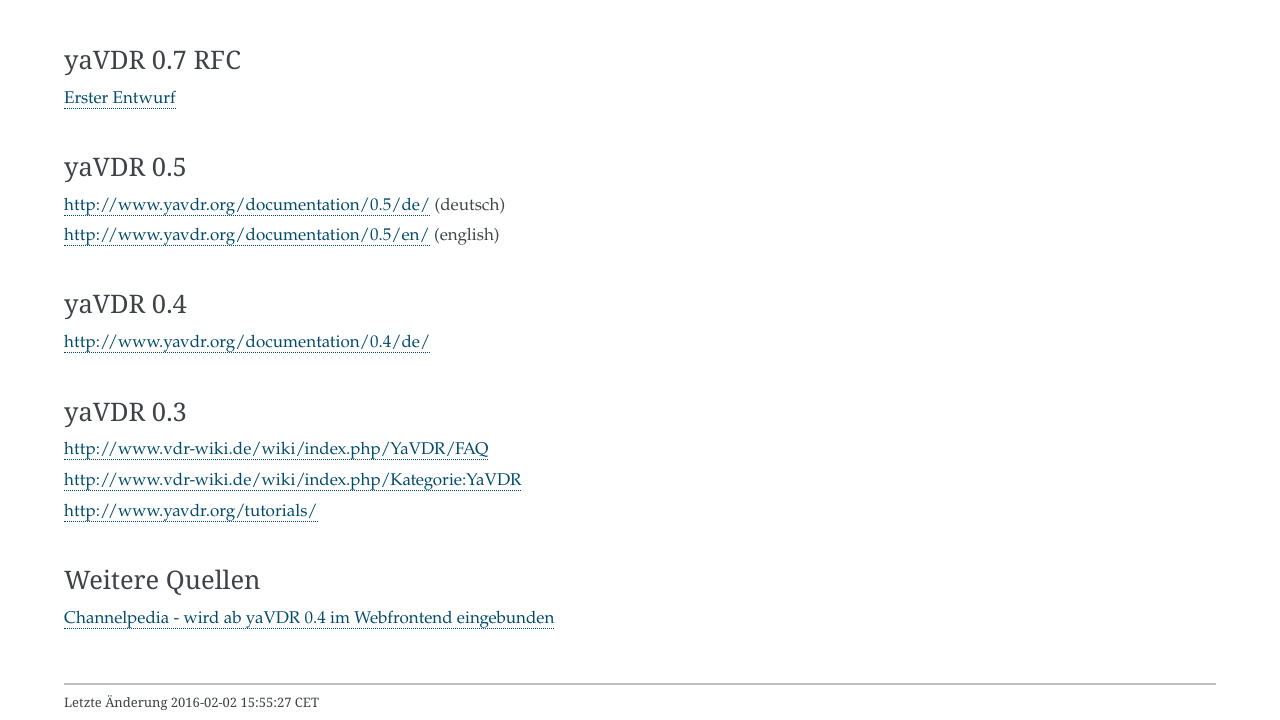
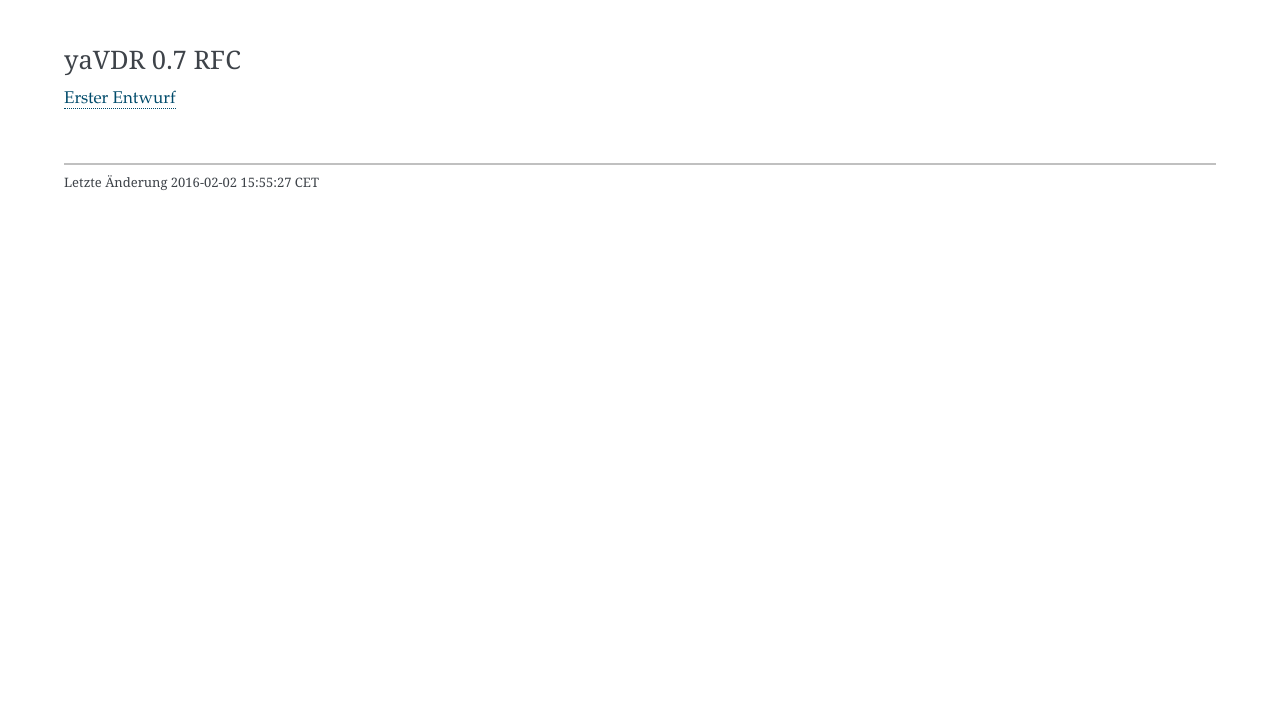
Before and after one commit to yavdr/yavdr-bugtracker, a plain HTML site: page index.html in a window 1280 px wide. Shown: the part 95-815 px from the top of the page. Drawn offline with Linux system fonts and the light colour scheme.

Commit message:
remove old stuff

```diff
--- a/index.html
+++ b/index.html
@@ -813,25 +813,6 @@ asciidoc.install();
 <h3 id="_yavdr_0_6">yaVDR 0.7 RFC</h3>
 <div class="paragraph"><p><a href="yaVDR_07.html">Erster Entwurf</a></p></div>
 </div>
-<div class="sect2">
-<h3 id="_yavdr_0_5">yaVDR 0.5</h3>
-<div class="paragraph"><p><a href="http://www.yavdr.org/documentation/0.5/de/">http://www.yavdr.org/documentation/0.5/de/</a> (deutsch)</p></div>
-<div class="paragraph"><p><a href="http://www.yavdr.org/documentation/0.5/en/">http://www.yavdr.org/documentation/0.5/en/</a> (english)</p></div>
-</div>
-<div class="sect2">
-<h3 id="_yavdr_0_4">yaVDR 0.4</h3>
-<div class="paragraph"><p><a href="http://www.yavdr.org/documentation/0.4/de/">http://www.yavdr.org/documentation/0.4/de/</a></p></div>
-</div>
-<div class="sect2">
-<h3 id="_yavdr_0_3">yaVDR 0.3</h3>
-<div class="paragraph"><p><a href="http://www.vdr-wiki.de/wiki/index.php/YaVDR/FAQ">http://www.vdr-wiki.de/wiki/index.php/YaVDR/FAQ</a></p></div>
-<div class="paragraph"><p><a href="http://www.vdr-wiki.de/wiki/index.php/Kategorie:YaVDR">http://www.vdr-wiki.de/wiki/index.php/Kategorie:YaVDR</a></p></div>
-<div class="paragraph"><p><a href="http://www.yavdr.org/tutorials/">http://www.yavdr.org/tutorials/</a></p></div>
-</div>
-<div class="sect2">
-<h3 id="_weitere_quellen">Weitere Quellen</h3>
-<div class="paragraph"><p><a href="http://channelpedia.yavdr.com/">Channelpedia - wird ab yaVDR 0.4 im Webfrontend eingebunden</a></p></div>
-</div>
 </div>
 </div>
 </div>
```
